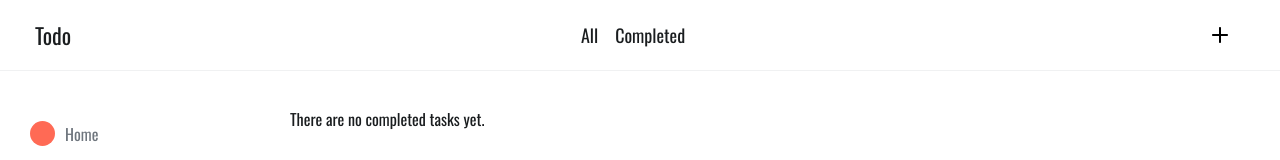
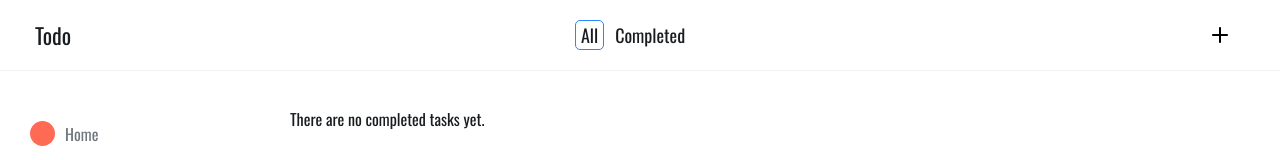
Before and after one commit to MTONSEG/12-todo, a React (Vite) app: page /12-todo/completed in a window 1280 px wide. In both pictures the pointer is over the link "All". Shown: the top 160 px of the page. Built offline with nearby package versions, Linux system fonts and the light colour scheme.

Commit message:
add hover to navlinks

```diff
--- a/src/components/widgets/Header/Header.scss
+++ b/src/components/widgets/Header/Header.scss
@@ -34,9 +34,14 @@
 			margin: 0;
 		}
 
+		&:hover {
+			border-color: var(--blue);
+		}
+
 		&.active {
 			background: var(--blue);
 			color: var(--white);
+			pointer-events: none;
 		}
 	}
 
```
